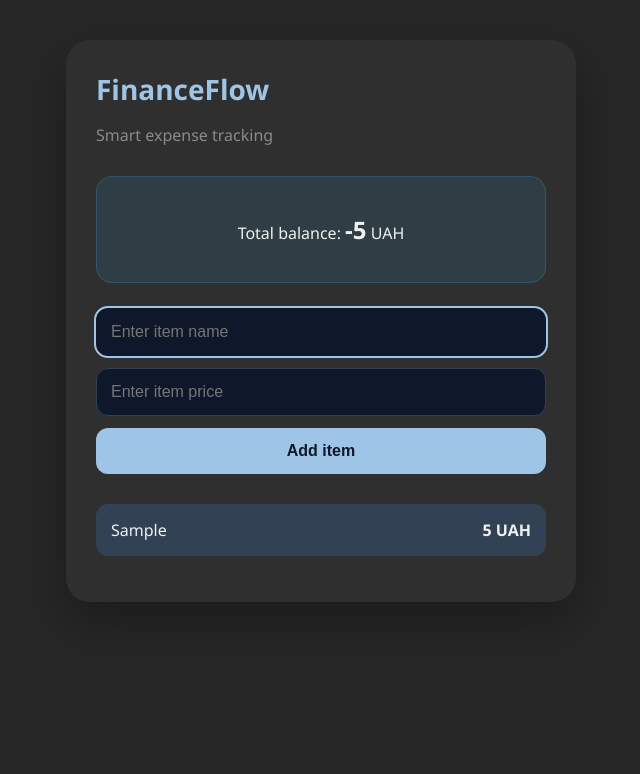
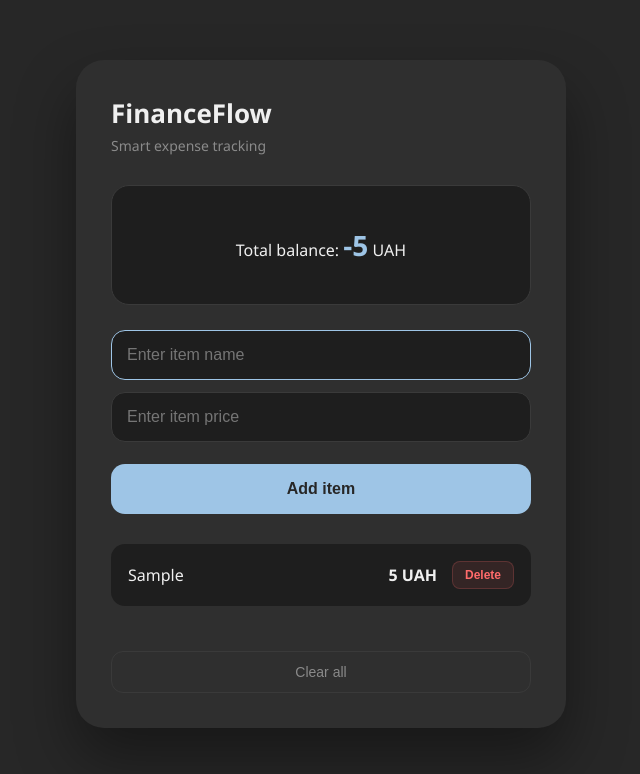
Before and after one commit to AlegZabivnoy/Kursach, a plain HTML site: page index.html in a window 1280 px wide. Both pictures are taken after typing "Sample", "5" into the empty fields and a click on the button "Add item". Shown: the whole page, without its empty margins (319-959 px from the left). Drawn offline with Linux system fonts and the light colour scheme.

Commit message:
добавлены кнопки "Delete", "clear all", прописанны им стили и логика Добавлен localstorage (временно не работает)

```diff
--- a/index.html
+++ b/index.html
@@ -29,6 +29,9 @@
     <ul id="expense-list">
 
     </ul>
+    <div class="footer-actions">
+        <button id="clear-all" class="clear-all">Clear all</button>
+    </div>
 </div>
 <script src="script.js"></script>
 
--- a/script.js
+++ b/script.js
@@ -6,6 +6,7 @@ const nameInput = document.querySelector('#item-name');
 const priceInput = document.querySelector('#item-price');
 const expenseList = document.querySelector('#expense-list');
 const totalAmount = document.querySelector('#total-amount');
+const clearButton = document.querySelector('#clear-all');
 
 addButton.addEventListener('click', () => {
     const itemName = nameInput.value.trim();
@@ -35,7 +36,9 @@ function renderExpenses() {
     expenseList.innerHTML = '';
     expenses.forEach(item => {
         const li = document.createElement('li');
-        li.innerHTML = `<span>${item.name}</span> <span><strong>${item.price} UAH</strong></span>`;
+        li.innerHTML = `<span>${item.name}</span> <div class="li-actions"> <strong>${item.price} UAH</strong>
+<button class="delete-btn" onclick="deleteExpense(${item.id})">Delete</button>
+</div>`;
         expenseList.appendChild(li);
     });
 }
@@ -44,3 +47,29 @@ function updateTotal() {
     totalBalance = expenses.reduce((sum, item) => sum - item.price, 0);
     totalAmount.textContent = totalBalance;
 }
+
+function deleteExpense(id) {
+    expenses = expenses.filter(item => item.id !== id);
+    renderExpenses();
+    updateTotal();
+}
+
+if (clearButton) {
+    clearButton.addEventListener('click', () => {
+        expenses = [];
+        renderExpenses();
+        updateTotal();
+    })
+}
+
+// function saveToLocalStorage() {localStorage.setItem('finance-data', JSON.stringify(expenses));}
+// function loadFromLocalStorage() {
+//     const savedExpenses = JSON.parse(localStorage.getItem('finance-data'));
+//
+//     if (savedExpenses) {
+//         expenses = JSON.parse(savedExpenses);
+//         renderExpenses();
+//         updateTotal();
+//     }
+// }
+// loadFromLocalStorage();
--- a/style.css
+++ b/style.css
@@ -1,45 +1,52 @@
 :root {
     --bg-color: #272727;
     --card-bg: #2f2f2f;
+    --input-bg: #1e1e1e;
     --accent-color: #9ec5e6;
     --text-main: #f0f0f0;
     --text-secondary: #8a8a8a;
+    --border-color: #3a3a3a;
+    --danger-color: #ff6b6b;
 }
 
 body {
     background-color: var(--bg-color);
     color: var(--text-main);
-    font-family: 'Segoe UI', Roboto, Helvetica, Arial, sans-serif;
+    font-family: 'Segoe UI', system-ui, -apple-system, sans-serif;
     display: flex;
     justify-content: center;
     align-items: flex-start;
     min-height: 100vh;
     margin: 0;
-    padding-top: 40px;
+    padding-top: 60px;
 }
 
 .app-container {
     width: 90%;
-    max-width: 450px;
+    max-width: 420px;
     background: var(--card-bg);
-    padding: 30px;
-    border-radius: 24px;
-    box-shadow: 0 20px 50px rgba(0,0,0,0.3);
+    padding: 35px;
+    border-radius: 28px;
+    box-shadow: 0 30px 60px rgba(0,0,0,0.4);
 }
 
-h1 { margin: 0; font-size: 28px; color: var(--accent-color); }
-.subtitle { color: var(--text-secondary); margin-bottom: 30px; }
+h1 { margin: 0; font-size: 26px; color: var(--text-main); font-weight: 600; }
+.subtitle { color: var(--text-secondary); margin: 5px 0 30px 0; font-size: 14px; }
 
 .balance-card {
-    background: rgba(56, 189, 248, 0.1);
-    padding: 20px;
-    border-radius: 16px;
-    border: 1px solid rgba(56, 189, 248, 0.2);
+    background: var(--input-bg);
+    padding: 24px;
+    border-radius: 18px;
+    border: 1px solid var(--border-color);
     margin-bottom: 25px;
     text-align: center;
 }
 
-#total-amount { font-weight: bold; font-size: 24px; }
+#total-amount {
+    font-weight: 700;
+    font-size: 28px;
+    color: var(--accent-color);
+}
 
 .input-section {
     display: flex;
@@ -48,40 +55,99 @@ h1 { margin: 0; font-size: 28px; color: var(--accent-color); }
 }
 
 input {
-    background: #0f172a;
-    border: 1px solid #334155;
-    padding: 14px;
-    border-radius: 12px;
+    background: var(--input-bg);
+    border: 1px solid var(--border-color);
+    padding: 15px;
+    border-radius: 14px;
     color: white;
     font-size: 16px;
+    transition: border-color 0.2s;
 }
 
-input:focus { outline: 2px solid var(--accent-color); border-color: transparent; }
+input:focus {
+    outline: none;
+    border-color: var(--accent-color);
+}
 
-button {
+button#add-item {
     background: var(--accent-color);
-    color: #0f172a;
+    color: var(--bg-color);
     border: none;
-    padding: 14px;
-    border-radius: 12px;
-    font-weight: bold;
+    padding: 16px;
+    border-radius: 14px;
+    font-weight: 700;
     font-size: 16px;
     cursor: pointer;
-    transition: transform 0.2s;
+    transition: all 0.2s;
+    margin-top: 10px;
 }
 
-button:active { transform: scale(0.98); }
+button#add-item:hover { opacity: 0.9; transform: translateY(-1px); }
+
+.clear-all {
+    background: transparent;
+    border: 1px solid var(--border-color);
+    color: var(--text-secondary);
+    width: 100%;
+    padding: 12px;
+    border-radius: 12px;
+    margin-top: 25px;
+    cursor: pointer;
+    font-size: 14px;
+    transition: all 0.2s;
+}
+
+.clear-all:hover {
+    color: var(--danger-color);
+    border-color: var(--danger-color);
+    background: rgba(255, 107, 107, 0.05);
+}
 
 ul { list-style: none; padding: 0; margin-top: 30px; }
 
 li {
-    background: #334155;
-    margin-bottom: 10px;
-    padding: 15px;
-    border-radius: 12px;
+    background: var(--input-bg);
+    margin-bottom: 12px;
+    padding: 16px;
+    border-radius: 14px;
     display: flex;
     justify-content: space-between;
+    align-items: center;
+    border: 1px solid transparent;
     animation: fadeIn 0.3s ease;
 }
 
-@keyframes fadeIn { from { opacity: 0; transform: translateY(10px); } to { opacity: 1; transform: translateY(0); } }
+li:hover { border-color: var(--border-color); }
+
+.li-actions {
+    display: flex;
+    align-items: center;
+    gap: 15px;
+}
+
+.delete-btn {
+    background: rgba(255, 107, 107, 0.1);
+    color: var(--danger-color);
+    border: 1px solid rgba(255, 107, 107, 0.2);
+    padding: 6px 12px;
+    border-radius: 8px;
+    font-size: 12px;
+    font-weight: 600;
+    cursor: pointer;
+    transition: all 0.2s;
+}
+
+.delete-btn:hover {
+    background: var(--danger-color);
+    color: var(--bg-color);
+    transform: scale(1.05);
+}
+
+.footer-actions {
+    margin-top: 20px;
+}
+
+@keyframes fadeIn {
+    from { opacity: 0; transform: translateY(10px); }
+    to { opacity: 1; transform: translateY(0); }
+}
```
